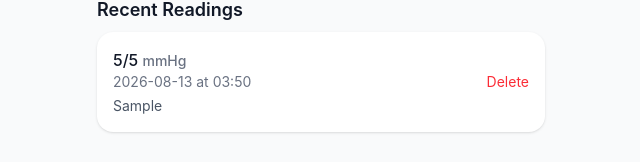
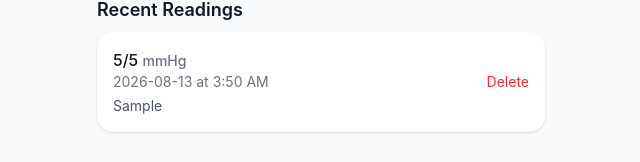
Before and after one commit to Bentracka/CareCompass, a React (Vite) app: page / in a window 1280 px wide. Both pictures are taken after typing "5", "5", "Sample" into the empty fields and a click on the button "Save Reading". Shown: the part 522-684 px from the top of the page, without its empty margins (319-959 px from the left). Built offline with nearby package versions, Linux system fonts and the light colour scheme.

Commit message:
Phase 1 (Commit 2): Changed time from military time to 12 hour increments (am and pm)

```diff
--- a/src/components/EntryList.jsx
+++ b/src/components/EntryList.jsx
@@ -1,4 +1,12 @@
 import { deleteEntry } from "../lib/storage";
+
+function formatTime(time24) {
+  const [hourStr, minute] = time24.split(":");
+  let hour = parseInt(hourStr, 10);
+  const ampm = hour >= 12 ? "PM" : "AM";
+  hour = hour % 12 || 12; // convert 0 -> 12, 13 -> 1, etc.
+  return `${hour}:${minute} ${ampm}`;
+}
 
 export default function EntryList({ entries, onDelete }) {
   if (entries.length === 0) {
@@ -24,7 +32,7 @@ export default function EntryList({ entries, onDelete }) {
               <span className="text-sm text-gray-500">mmHg</span>
             </p>
             <p className="text-sm text-gray-500">
-              {entry.date} at {entry.time}
+              {entry.date} at {formatTime(entry.time)}
               {entry.medicationTaken ? " · Medication taken" : ""}
             </p>
             {entry.notes && (
```
